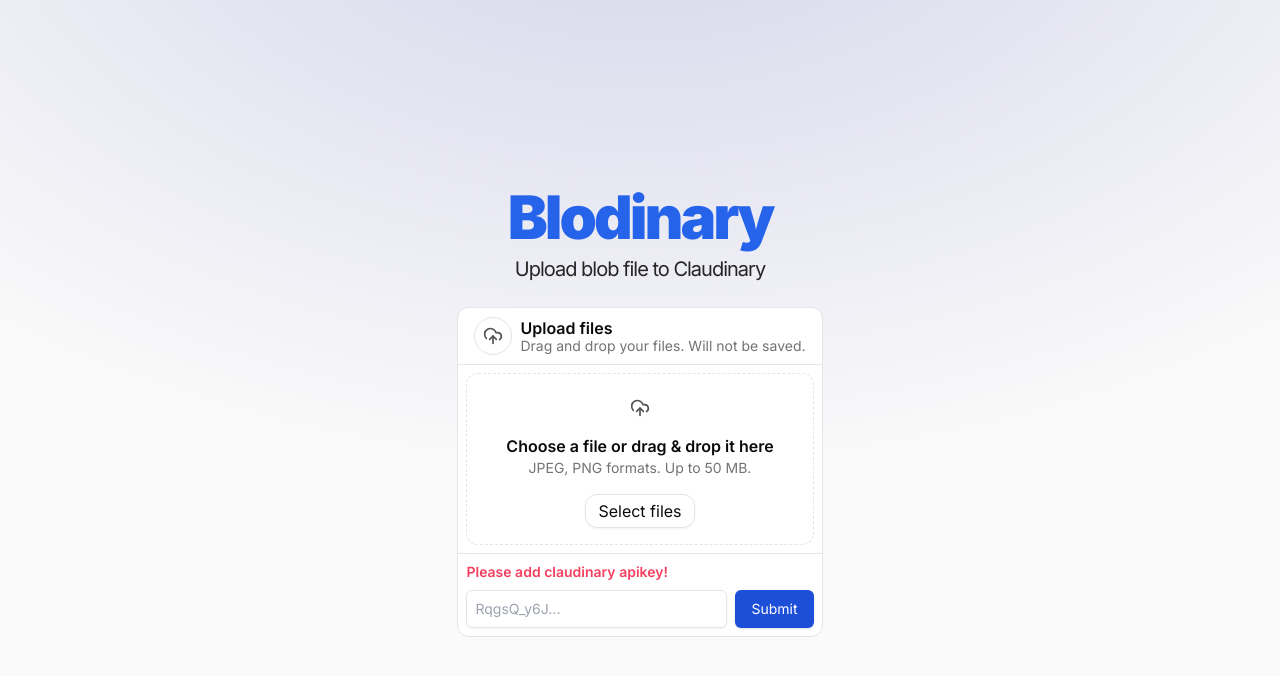
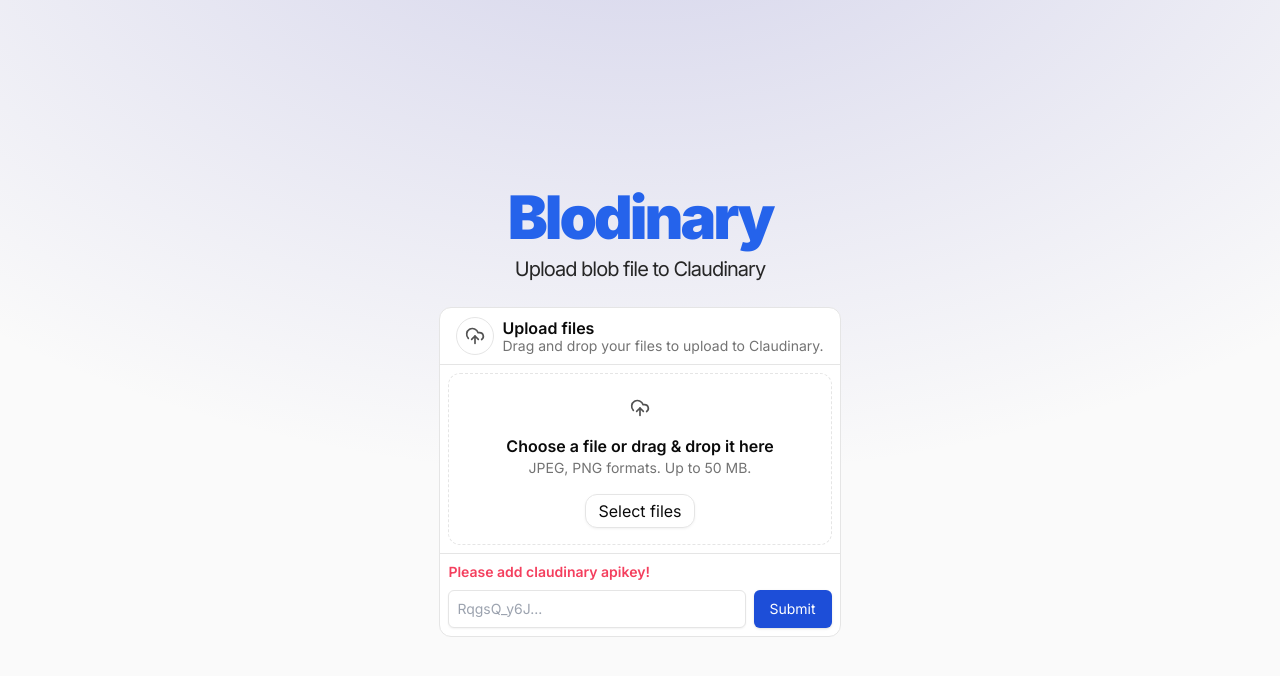
Before and after one commit to ahmadrosid/blodinary, a Next.js app: page / in a window 1280 px wide. Shown: the top 676 px of the page. Built offline with nearby package versions, Linux system fonts and the light colour scheme.

Commit message:
chore: tidy up

```diff
--- a/components/upload.tsx
+++ b/components/upload.tsx
@@ -165,7 +165,7 @@
             <div>
               <p className="font-semibold mb-0">Upload files</p>
               <p className="text-sm text-neutral-500 -mt-1">
-                Drag and drop your files. Will not be saved.
+                Drag and drop your files to upload to Claudinary.
               </p>
             </div>
           </div>
```
